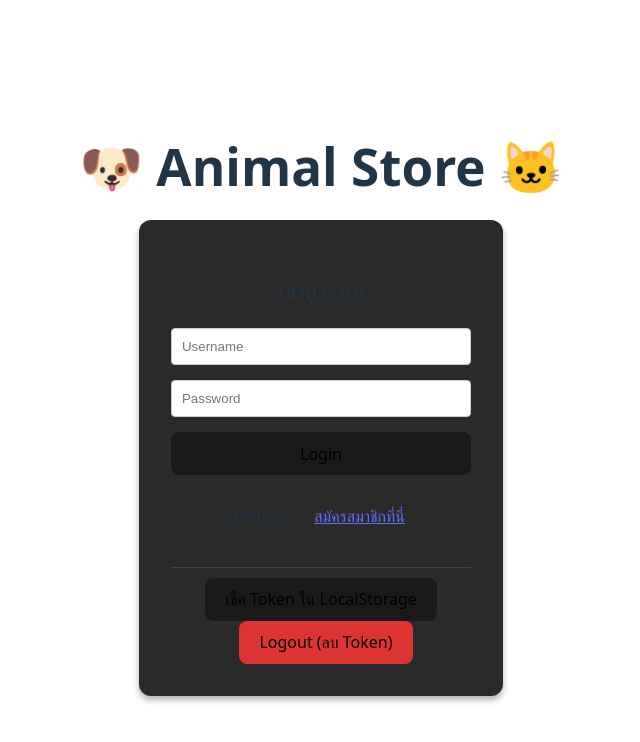
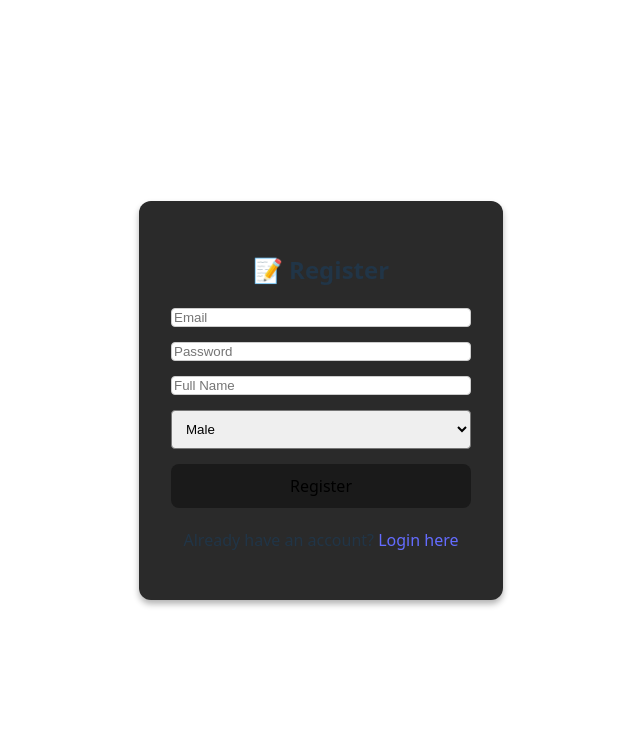
Before and after one commit to psu6810110098/mini-project, a React (Vite) app in the folder frontend/animal-store/: page /register in a window 1280 px wide. Shown: the top 742 px of the page, without its empty margins (319-959 px from the left). Built offline with nearby package versions, Linux system fonts and the light colour scheme.

Commit message:
Web Ui Complete

```diff
--- a/frontend/animal-store/package.json
+++ b/frontend/animal-store/package.json
@@ -10,8 +10,10 @@
     "preview": "vite preview"
   },
   "dependencies": {
+    "axios": "^1.13.2",
     "react": "^19.2.0",
-    "react-dom": "^19.2.0"
+    "react-dom": "^19.2.0",
+    "react-router-dom": "^7.11.0"
   },
   "devDependencies": {
     "@eslint/js": "^9.39.1",
--- a/frontend/animal-store/src/App.tsx
+++ b/frontend/animal-store/src/App.tsx
@@ -1,114 +1,23 @@
-import { useState } from 'react'
-import './App.css'
-
-// กำหนด URL ของ Backend (ต้องตรงกับ Port ที่ NestJS รันอยู่ ปกติคือ 3000)
-const API_URL = 'http://localhost:3000';
+import { BrowserRouter, Routes, Route, Navigate } from 'react-router-dom';
+import Login from './pages/Login';
+import Register from './pages/Register';
+import Dashboard from './pages/Dashboard';
+import './App.css'; // Keep your styles
 
 function App() {
-  // State: สลับหน้า Login (true) / Register (false)
-  const [isLoginView, setIsLoginView] = useState(true);
+  return (
+    <BrowserRouter>
+      <Routes>
+        {/* Default route: Redirect to Login */}
+        <Route path="/" element={<Navigate to="/login" replace />} />
 
-  // State: เก็บข้อมูลฟอร์ม
-  const [username, setUsername] = useState('');
-  const [password, setPassword] = useState('');
-
-  // ฟังก์ชัน: จัดการเมื่อกดปุ่ม Submit
-  const handleSubmit = async (e: React.FormEvent) => {
-    e.preventDefault(); // ป้องกันหน้าเว็บ Refresh เอง
-
-    const endpoint = isLoginView ? '/auth/login' : '/auth/register';
-
-    try {
-      // 1. เชื่อมต่อ API (Connect API)
-      const response = await fetch(`${API_URL}${endpoint}`, {
-        method: 'POST',
-        headers: {
-          'Content-Type': 'application/json',
-        },
-        body: JSON.stringify({ username, password }),
-      });
-
-      const data = await response.json();
-
-      if (response.ok) {
-        if (isLoginView) {
-          // 2. ถ้า Login สำเร็จ -> เก็บ Token ลง Local Storage
-          localStorage.setItem('token', data.accessToken);
-          alert('เข้าสู่ระบบสำเร็จ! (Token ถูกเก็บแล้ว)');
-          console.log('Token:', data.accessToken);
-        } else {
-          // ถ้า Register สำเร็จ -> ให้สลับไปหน้า Login
-          alert('สมัครสมาชิกสำเร็จ! กรุณาเข้าสู่ระบบ');
-          setIsLoginView(true);
-        }
-      } else {
-        // กรณี Error จาก Backend
-        alert(`เกิดข้อผิดพลาด: ${data.message || 'Unknown Error'}`);
-      }
-
-    } catch (error) {
-      console.error('Connection Error:', error);
-      alert('ไม่สามารถเชื่อมต่อกับ Server ได้ (อย่าลืมรัน NestJS นะ!)');
-    }
-  };
-
-  return (
-    <div className="container">
-      <h1>🐶 Animal Store 🐱</h1>
-
-      <div className="card">
-        <h2>{isLoginView ? 'เข้าสู่ระบบ' : 'สมัครสมาชิกใหม่'}</h2>
-
-        <form onSubmit={handleSubmit} style={{ display: 'flex', flexDirection: 'column', gap: '15px' }}>
-          <div>
-            <input
-              type="text"
-              placeholder="Username"
-              value={username}
-              onChange={(e) => setUsername(e.target.value)}
-              required
-              style={{ width: '100%', padding: '10px' }}
-            />
-          </div>
-          <div>
-            <input
-              type="password"
-              placeholder="Password"
-              value={password}
-              onChange={(e) => setPassword(e.target.value)}
-              required
-              style={{ width: '100%', padding: '10px' }}
-            />
-          </div>
-
-          <button type="submit">
-            {isLoginView ? 'Login' : 'Register'}
-          </button>
-        </form>
-
-        <p style={{ marginTop: '20px' }}>
-          {isLoginView ? "ยังไม่มีบัญชี? " : "มีบัญชีอยู่แล้ว? "}
-          <button
-            onClick={() => setIsLoginView(!isLoginView)}
-            style={{ background: 'none', border: 'none', color: '#646cff', textDecoration: 'underline', cursor: 'pointer' }}
-          >
-            {isLoginView ? "สมัครสมาชิกที่นี่" : "เข้าสู่ระบบเลย"}
-          </button>
-        </p>
-
-        {/* ปุ่มทดสอบดู Token ในเครื่อง (สำหรับ Debug) */}
-        <div style={{ marginTop: '30px', borderTop: '1px solid #444', paddingTop: '10px' }}>
-          <button onClick={() => alert(localStorage.getItem('token') || 'ไม่มี Token')}>
-            เช็ค Token ใน LocalStorage
-          </button>
-          <button onClick={() => { localStorage.removeItem('token'); alert('ลบ Token แล้ว'); }} style={{ marginLeft: '10px', backgroundColor: '#d33' }}>
-            Logout (ลบ Token)
-          </button>
-        </div>
-
-      </div>
-    </div>
-  )
+        {/* Pages */}
+        <Route path="/login" element={<Login />} />
+        <Route path="/register" element={<Register />} />
+        <Route path="/dashboard" element={<Dashboard />} />
+      </Routes>
+    </BrowserRouter>
+  );
 }
 
-export default App
+export default App;
--- /dev/null
+++ b/frontend/animal-store/src/pages/Dashboard.tsx
@@ -0,0 +1,32 @@
+import { useNavigate } from 'react-router-dom';
+
+export default function Dashboard() {
+  const navigate = useNavigate();
+  // Get user from LocalStorage (saved during Login)
+  const user = JSON.parse(localStorage.getItem('user') || '{}');
+
+  const handleLogout = () => {
+    localStorage.removeItem('token');
+    localStorage.removeItem('user');
+    navigate('/login');
+  };
+
+  return (
+    <div className="container">
+      <div className="card" style={{ maxWidth: '500px' }}>
+        <h1>🐶 Animal Store</h1>
+        <h3>Welcome, {user.full_name || 'Guest'}!</h3>
+        <p>Your Role: <strong>{user.role || 'USER'}</strong></p>
+
+        <div style={{ marginTop: '20px', padding: '10px', background: '#333', borderRadius: '8px' }}>
+          <p>🚫 No pets available yet.</p>
+          <small>Wait for Phase 2 implementation.</small>
+        </div>
+
+        <button onClick={handleLogout} style={{ marginTop: '20px', backgroundColor: '#d33' }}>
+          Logout
+        </button>
+      </div>
+    </div>
+  );
+}
--- /dev/null
+++ b/frontend/animal-store/src/pages/Login.tsx
@@ -0,0 +1,65 @@
+import { useState } from 'react';
+import { useNavigate, Link } from 'react-router-dom';
+import axios from 'axios';
+
+const API_URL = 'http://localhost:3000';
+
+export default function Login() {
+  const navigate = useNavigate();
+  const [email, setEmail] = useState('');
+  const [password, setPassword] = useState('');
+
+  const handleLogin = async (e: React.FormEvent) => {
+    e.preventDefault();
+    try {
+      // Axios automatically stringifies JSON and parses the response
+      const res = await axios.post(`${API_URL}/auth/login`, {
+        email,
+        password
+      });
+
+      // Axios puts the actual response body inside 'data'
+      const { access_token, user } = res.data;
+
+      // Save to LocalStorage
+      localStorage.setItem('token', access_token);
+      localStorage.setItem('user', JSON.stringify(user));
+
+      alert('Login Success!');
+      navigate('/dashboard');
+
+    } catch (err: any) {
+      // Axios stores the backend error response in err.response.data
+      const errorMessage = err.response?.data?.message || 'Login Failed';
+      alert(`Error: ${errorMessage}`);
+    }
+  };
+
+  return (
+    <div className="container">
+      <div className="card">
+        <h2>🔐 Login</h2>
+        <form onSubmit={handleLogin} style={{ display: 'flex', flexDirection: 'column', gap: '15px' }}>
+          <input
+            type="email"
+            placeholder="Email"
+            value={email}
+            onChange={e => setEmail(e.target.value)}
+            required
+          />
+          <input
+            type="password"
+            placeholder="Password"
+            value={password}
+            onChange={e => setPassword(e.target.value)}
+            required
+          />
+          <button type="submit">Sign In</button>
+        </form>
+        <p style={{ marginTop: '20px' }}>
+          New here? <Link to="/register" style={{ color: '#646cff' }}>Create Account</Link>
+        </p>
+      </div>
+    </div>
+  );
+}
--- /dev/null
+++ b/frontend/animal-store/src/pages/Register.tsx
@@ -0,0 +1,58 @@
+import { useState } from 'react';
+import { useNavigate, Link } from 'react-router-dom';
+import axios from 'axios';
+
+const API_URL = 'http://localhost:3000';
+
+export default function Register() {
+  const navigate = useNavigate();
+  const [formData, setFormData] = useState({
+    email: '',
+    password: '',
+    full_name: '',
+    gender: 'OTHER'
+  });
+
+  const handleChange = (e: React.ChangeEvent<HTMLInputElement | HTMLSelectElement>) => {
+    setFormData({ ...formData, [e.target.name]: e.target.value });
+  };
+
+  const handleRegister = async (e: React.FormEvent) => {
+    e.preventDefault();
+    try {
+      // Cleaner Axios syntax
+      await axios.post(`${API_URL}/auth/register`, formData);
+
+      alert('Registered Successfully! Please Login.');
+      navigate('/login');
+
+    } catch (err: any) {
+      const errorMessage = err.response?.data?.message || 'Registration Failed';
+      alert(`Error: ${errorMessage}`);
+    }
+  };
+
+  return (
+    <div className="container">
+      <div className="card">
+        <h2>📝 Register</h2>
+        <form onSubmit={handleRegister} style={{ display: 'flex', flexDirection: 'column', gap: '15px' }}>
+          <input name="email" type="email" placeholder="Email" onChange={handleChange} required />
+          <input name="password" type="password" placeholder="Password" onChange={handleChange} required />
+          <input name="full_name" type="text" placeholder="Full Name" onChange={handleChange} required />
+
+          <select name="gender" onChange={handleChange} style={{ padding: '10px', borderRadius: '4px' }}>
+            <option value="MALE">Male</option>
+            <option value="FEMALE">Female</option>
+            <option value="OTHER">Other</option>
+          </select>
+
+          <button type="submit">Register</button>
+        </form>
+        <p style={{ marginTop: '20px' }}>
+          Already have an account? <Link to="/login" style={{ color: '#646cff' }}>Login here</Link>
+        </p>
+      </div>
+    </div>
+  );
+}
```
Also changed, not shown: 2 other files (tests, documents, lock files or other folders).
